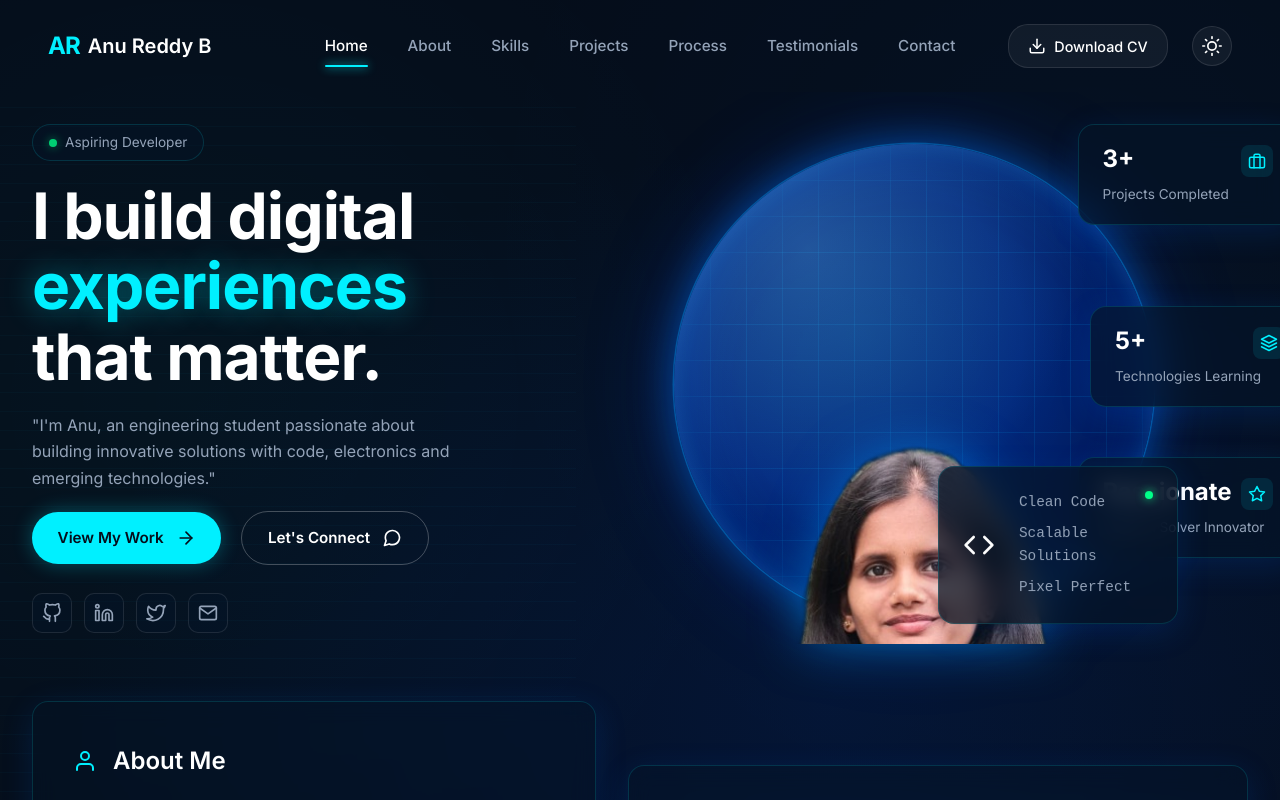
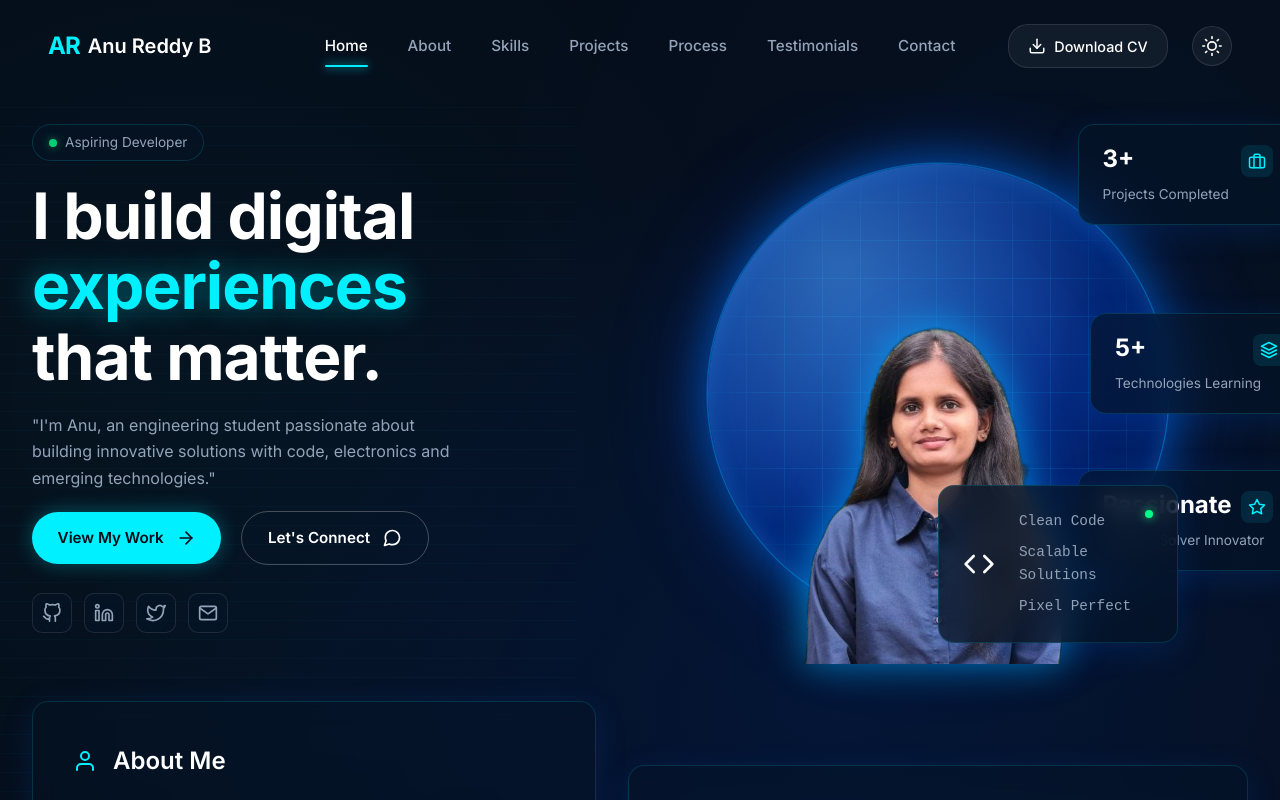
Before and after one commit to anureddyb20/anu, a Next.js app: page / in a window 1280 px wide. Shown: the top 800 px of the page. Built offline with nearby package versions, Linux system fonts and the light colour scheme.

Commit message:
feat: add HeroSection component styling and associated portrait assets

```diff
--- a/src/components/HeroSection.module.css
+++ b/src/components/HeroSection.module.css
@@ -179,66 +179,64 @@
   position: relative;
   display: flex;
   justify-content: center;
-  align-items: flex-end;
-  height: 520px;
+  align-items: center;
+  height: 540px;
 }
 
 /* The big glowing 3D-like sphere behind the person */
 .portraitGlow {
   position: absolute;
-  width: 480px;
-  height: 480px;
+  width: 460px;
+  height: 460px;
   border-radius: 50%;
   top: 50%;
   left: 50%;
-  transform: translate(-55%, -50%);
+  transform: translate(-50%, -50%);
   z-index: 0;
-  /* Deep blue sphere fill */
   background: radial-gradient(
-    circle at 38% 40%,
-    rgba(0, 80, 200, 0.55) 0%,
-    rgba(0, 50, 160, 0.7) 40%,
-    rgba(0, 20, 80, 0.85) 80%,
-    rgba(0, 5, 30, 0.5) 100%
+    circle at 38% 38%,
+    rgba(10, 90, 220, 0.7) 0%,
+    rgba(5, 55, 170, 0.75) 40%,
+    rgba(2, 25, 90, 0.85) 75%,
+    rgba(1, 8, 30, 0.5) 100%
   );
-  /* Glowing outer ring */
   box-shadow:
-    0 0 0 1.5px rgba(0, 160, 255, 0.35),
-    0 0 40px rgba(0, 120, 255, 0.5),
-    0 0 90px rgba(0, 80, 255, 0.25),
+    0 0 0 1.5px rgba(0, 160, 255, 0.4),
+    0 0 50px rgba(0, 120, 255, 0.6),
+    0 0 100px rgba(0, 80, 255, 0.3),
     inset 0 0 60px rgba(0, 120, 255, 0.3),
     inset 0 0 20px rgba(100, 200, 255, 0.15);
 }
 
-/* Grid lines overlaid on the sphere */
+/* Grid lines clipped to sphere shape */
 .portraitGlow::before {
   content: '';
   position: absolute;
   inset: 0;
   border-radius: 50%;
   background-image:
-    linear-gradient(rgba(0, 180, 255, 0.12) 1px, transparent 1px),
-    linear-gradient(90deg, rgba(0, 180, 255, 0.12) 1px, transparent 1px);
-  background-size: 36px 36px;
-  mask-image: radial-gradient(circle at center, white 55%, transparent 80%);
-  -webkit-mask-image: radial-gradient(circle at center, white 55%, transparent 80%);
+    linear-gradient(rgba(0, 180, 255, 0.14) 1px, transparent 1px),
+    linear-gradient(90deg, rgba(0, 180, 255, 0.14) 1px, transparent 1px);
+  background-size: 38px 38px;
+  mask-image: radial-gradient(circle at center, white 50%, transparent 78%);
+  -webkit-mask-image: radial-gradient(circle at center, white 50%, transparent 78%);
 }
 
-/* Bright edge highlight at top-left of sphere */
+/* Bright edge highlight */
 .portraitGlow::after {
   content: '';
   position: absolute;
   inset: 0;
   border-radius: 50%;
-  background: radial-gradient(circle at 28% 22%, rgba(130, 210, 255, 0.25) 0%, transparent 55%);
+  background: radial-gradient(circle at 28% 22%, rgba(130, 210, 255, 0.3) 0%, transparent 55%);
 }
 
-/* The person image sits centered on top of the globe */
+/* Person image centered on the globe */
 .portraitContainer {
   position: absolute;
   bottom: 0;
   left: 50%;
-  transform: translateX(-55%);
+  transform: translateX(-50%);
   z-index: 2;
   display: flex;
   justify-content: center;
@@ -246,11 +244,10 @@
 }
 
 .portraitImage {
-  width: 390px;
+  width: 340px;
   height: auto;
   object-fit: contain;
-  object-position: top center;
-  filter: drop-shadow(0 0 25px rgba(0, 160, 255, 0.5));
+  filter: drop-shadow(0 0 20px rgba(0, 160, 255, 0.45)) drop-shadow(0 -5px 15px rgba(0, 200, 255, 0.3));
 }
 
 /* Floating Cards Positioning — right side */
```
Also changed, not shown: public/hero.png, public/hero_orig.jpg (added).
